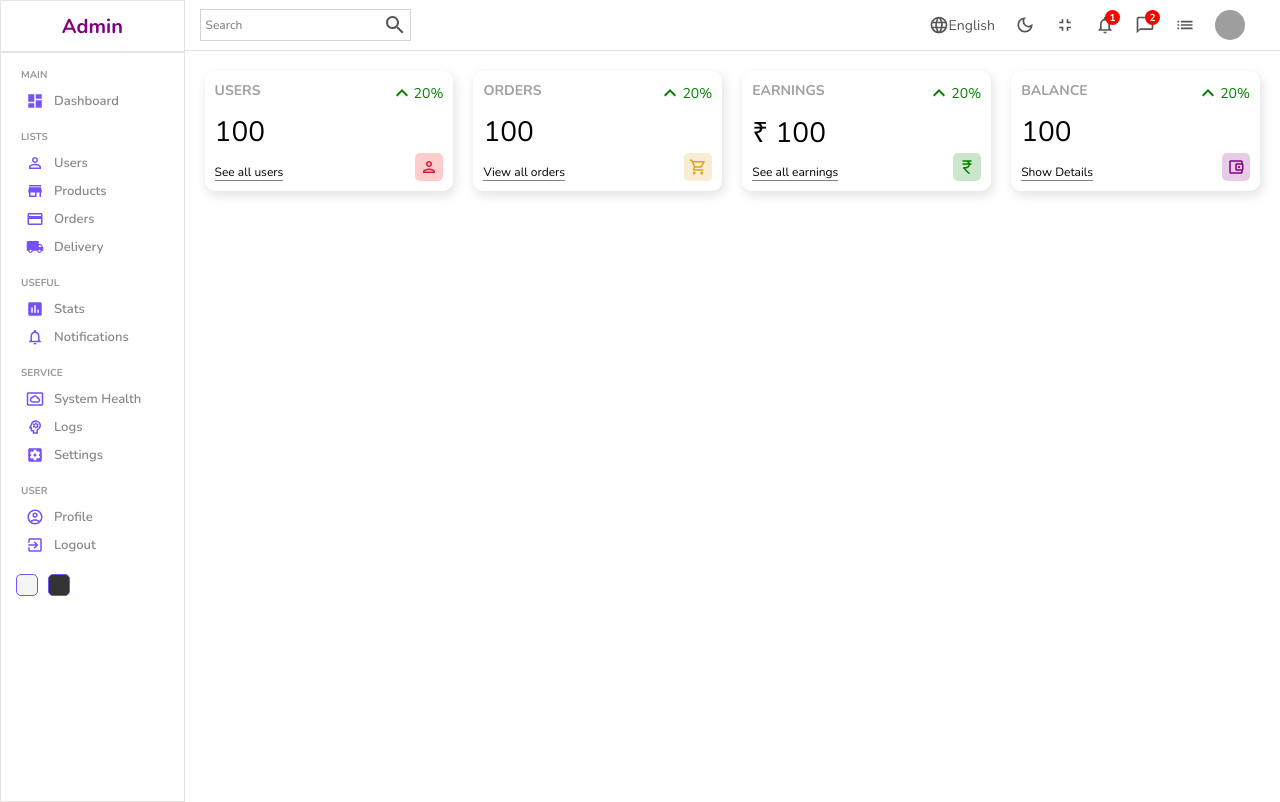
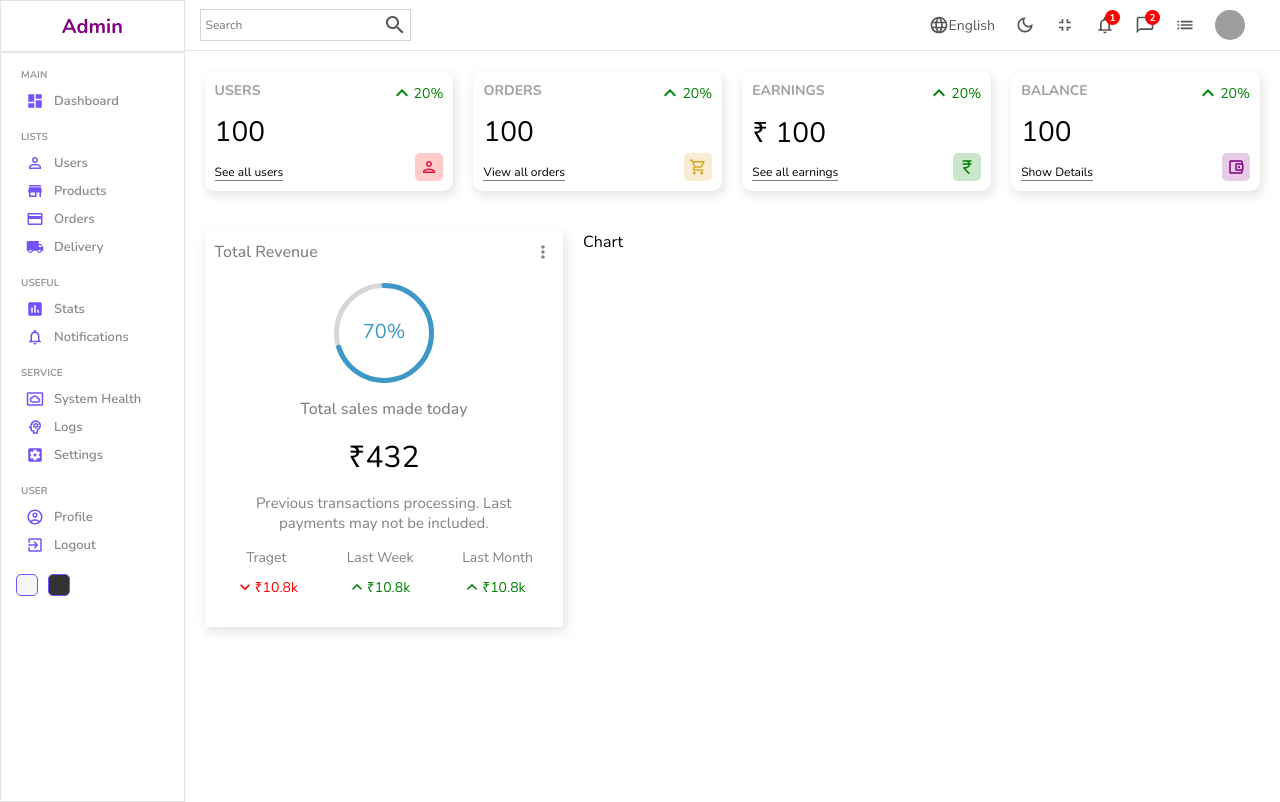
Before and after one commit to ay690/Admin-Panel, a React (Create React App) app: page / in a window 1280 px wide. Built offline with nearby package versions, Linux system fonts and the light colour scheme; grey boxes are pictures that could not be loaded.

Commit message:
React Progress Bar Component

```diff
--- a/package.json
+++ b/package.json
@@ -11,6 +11,7 @@
     "@testing-library/react": "^13.4.0",
     "@testing-library/user-event": "^13.5.0",
     "react": "^18.2.0",
+    "react-circular-progressbar": "^2.1.0",
     "react-dom": "^18.2.0",
     "react-router-dom": "^6.2.2",
     "react-scripts": "5.0.1",
--- a/src/components/chart/chart.scss
+++ b/src/components/chart/chart.scss
@@ -1,3 +1,3 @@
 .chart{
-
+    flex: 4;
 }
--- a/src/components/featured/Featured.jsx
+++ b/src/components/featured/Featured.jsx
@@ -1,10 +1,54 @@
 import React from 'react'
 import "./featured.scss"
+import KeyboardArrowDownIcon from "@mui/icons-material/KeyboardArrowDown";
+import KeyboardArrowUpOutlinedIcon from "@mui/icons-material/KeyboardArrowUpOutlined";
+import MoreVertIcon from "@mui/icons-material/MoreVert";
+import { CircularProgressbar } from 'react-circular-progressbar';
+import 'react-circular-progressbar/dist/styles.css';
+
 
 const Featured = () => {
   return (
-    <div className='featured'>Featured</div>
+    <div className='featured'>
+        <div className="top">
+            <h1 className="title">Total Revenue</h1>
+            <MoreVertIcon fontSize='small'/>
+        </div>
+        <div className="bottom">
+            <div className="featuredChart">
+              <CircularProgressbar value={70} text={"70%"} strokeWidth = {5} />
+            </div>
+            <p className="title">Total sales made today</p>
+            <p className="amount">₹432</p>
+            <p className="desc">
+                Previous transactions processing. Last payments may not be included.
+            </p>
+            <div className="summary">
+                <div className="item">
+                    <div className="itemTitle">Traget</div>
+                    <div className="itemResult negative">
+                     <KeyboardArrowDownIcon fontSize='small'/>
+                        <div className="resultAmount">₹10.8k</div>
+                    </div>
+                </div>
+                <div className="item">
+                    <div className="itemTitle">Last Week</div>
+                    <div className="itemResult positive">
+                     <KeyboardArrowUpOutlinedIcon fontSize='small'/>
+                        <div className="resultAmount">₹10.8k</div>
+                    </div>
+                </div>
+                <div className="item">
+                    <div className="itemTitle">Last Month</div>
+                    <div className="itemResult positive">
+                     <KeyboardArrowUpOutlinedIcon fontSize='small'/>
+                        <div className="resultAmount">₹10.8k</div>
+                    </div>
+                </div>
+            </div>
+        </div>
+    </div>
   )
 }
 
-export default Featured
+export default Featured;
--- a/src/components/featured/featured.scss
+++ b/src/components/featured/featured.scss
@@ -1,3 +1,79 @@
 .featured{
+    flex: 2;
+    -webkit-box-shadow: 2px 4px 10px 1px rgba(0, 0, 0, 0.47);
+    box-shadow: 2px 4px 10px 1px rgba(201, 201, 201, 0.47);
+    padding: 10px;
 
+    .top{
+        display: flex;
+        align-items: center;
+        justify-content: space-between;
+        color: gray;
+
+        .title{
+            font-size: 16px;
+            font-weight: 500;
+        }
+    }
+
+    .bottom{
+        padding: 20px;
+        display: flex;
+        flex-direction: column;
+        justify-content: center;
+        align-items: center;
+        gap: 15px;
+
+        .featuredChart{
+            width: 100px;
+            height: 100px;
+        }
+
+        .title{
+            font-weight: 500;
+            color: gray;
+        }
+
+        .amount{
+            font-size: 30px;
+        }
+
+        .desc{
+            font-weight: 300;
+            font-size: 15px;
+            color: gray;
+            text-align: center;
+        }
+
+        .summary{
+            width: 100%;
+            display: flex;
+            align-items: center;
+            justify-content: space-between;
+
+            .item{
+                text-align: center;
+
+                .itemTitle{
+                    font-size: 14px;
+                    color: gray;
+                }
+
+                .itemResult{
+                  display: flex;
+                  align-items: center;
+                  margin-top: 10px;
+                  font-size: 14px;
+
+                  &.positive{
+                    color: green;
+                  }
+
+                  &.negative{
+                    color: red;
+                  }
+                }
+            }
+        }
+    }
 }
--- a/src/pages/home/Home.jsx
+++ b/src/pages/home/Home.jsx
@@ -1,7 +1,9 @@
 import React from 'react'
+import Featured from '../../components/featured/Featured'
 import Navbar from '../../components/navbar/Navbar'
 import Sidebar from '../../components/sidebar/Sidebar'
 import Widget from '../../components/widget/Widget'
+import Chart from '../../components/chart/Chart'
 import "./home.scss"
 
 const Home = () => {
@@ -16,7 +18,10 @@
           <Widget type = "earning"/>
           <Widget type = "balance" />
         </div>
-        <div className="charts"></div>
+        <div className="charts">
+          <Featured/>
+          <Chart />
+        </div>
       </div>
     </div>
   )
--- a/src/pages/home/home.scss
+++ b/src/pages/home/home.scss
@@ -6,9 +6,12 @@
         flex: 6;
     }
 
-    .widgets{
+    .widgets, .charts{
       display: flex;
       padding: 20px;
       gap: 20px;
     }
+    .charts{
+      padding: 5px, 20px;
+    }
 }
```
Also changed, not shown: 1 other file (tests, documents, lock files or other folders).
